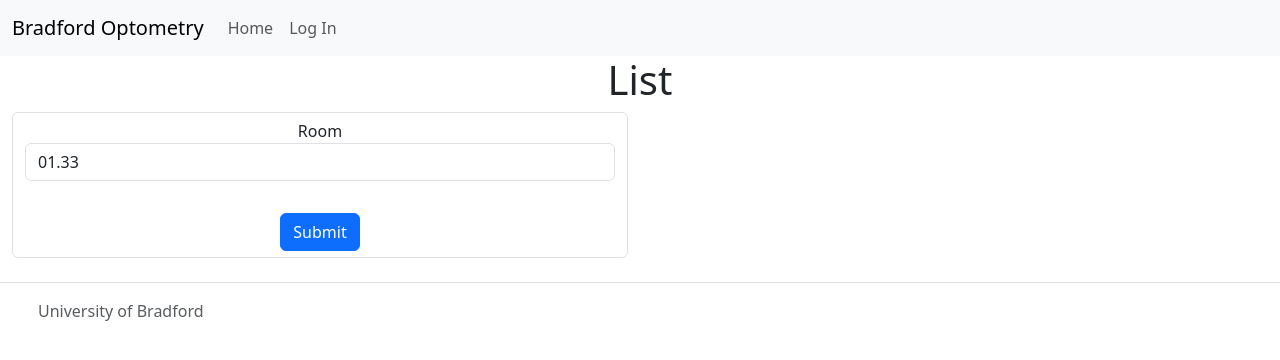
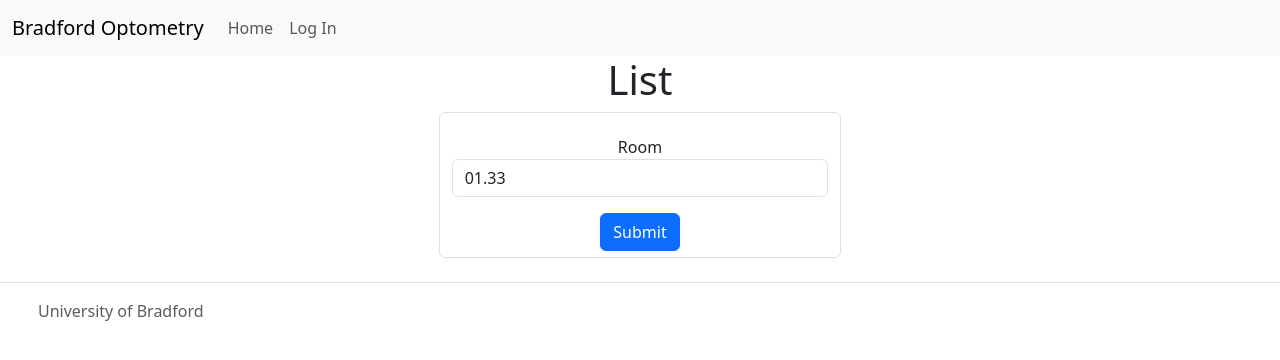
Before and after one commit to louwJohan/optom-eq, a Django app: page /list/ in a window 1280 px wide. Shown: the top 360 px of the page. Run offline with Django 4.2, Linux system fonts and the light colour scheme; some libraries are stand-ins or nearby versions.

Commit message:
Change styling in login and list

```diff
--- a/templates/account/login.html
+++ b/templates/account/login.html
@@ -5,7 +5,7 @@
 {% block content %}
 
 <div class="row">
-  <div class="col mt-5">
+  <div class="col-lg-3 offset-lg-2 mt-5">
 
 <form class="login" method="POST" action="{% url 'account_login' %}">
   <h1 class="mb-5">Sign In</h1>
--- a/templates/list.html
+++ b/templates/list.html
@@ -1,11 +1,11 @@
 {% extends 'base.html' %}
 {% block content %}
 <h1>List</h1>
-    <div class="row">
-        <div class="col-lg-6">
+    <div class="row justify-content-center">
+        <div class="col-lg-4">
           <form action="{% url 'list_display' %}" method="GET" class="form-control">
             {% csrf_token %}
-          <div class="form-group mb-3">
+          <div class="form-group mt-3">
             <label for="room">Room</label>
             <select name="room" id="room" class="form-control">
                 <option value="01.33">01.33</option>
--- a/templates/list_display.html
+++ b/templates/list_display.html
@@ -6,6 +6,9 @@
     <div class="col justify-content-center d-grid" >
      <h3>Room {{room}}</h3>
       <ul class="list-group">
+        {% if list|length == 0 %}
+          <h5>There are no Booking for this room</h5>
+        {% else %}
         {% for item in list %}
         <li class="list-group-item">
           <strong>Name:</strong> {{item.student.name}} {{item.student.surname}},
@@ -19,6 +22,7 @@
         </li>
 
         {% endfor %}
+        {% endif %}
       </ul>
 
     </div>
```
Also changed, not shown: db.sqlite3.
